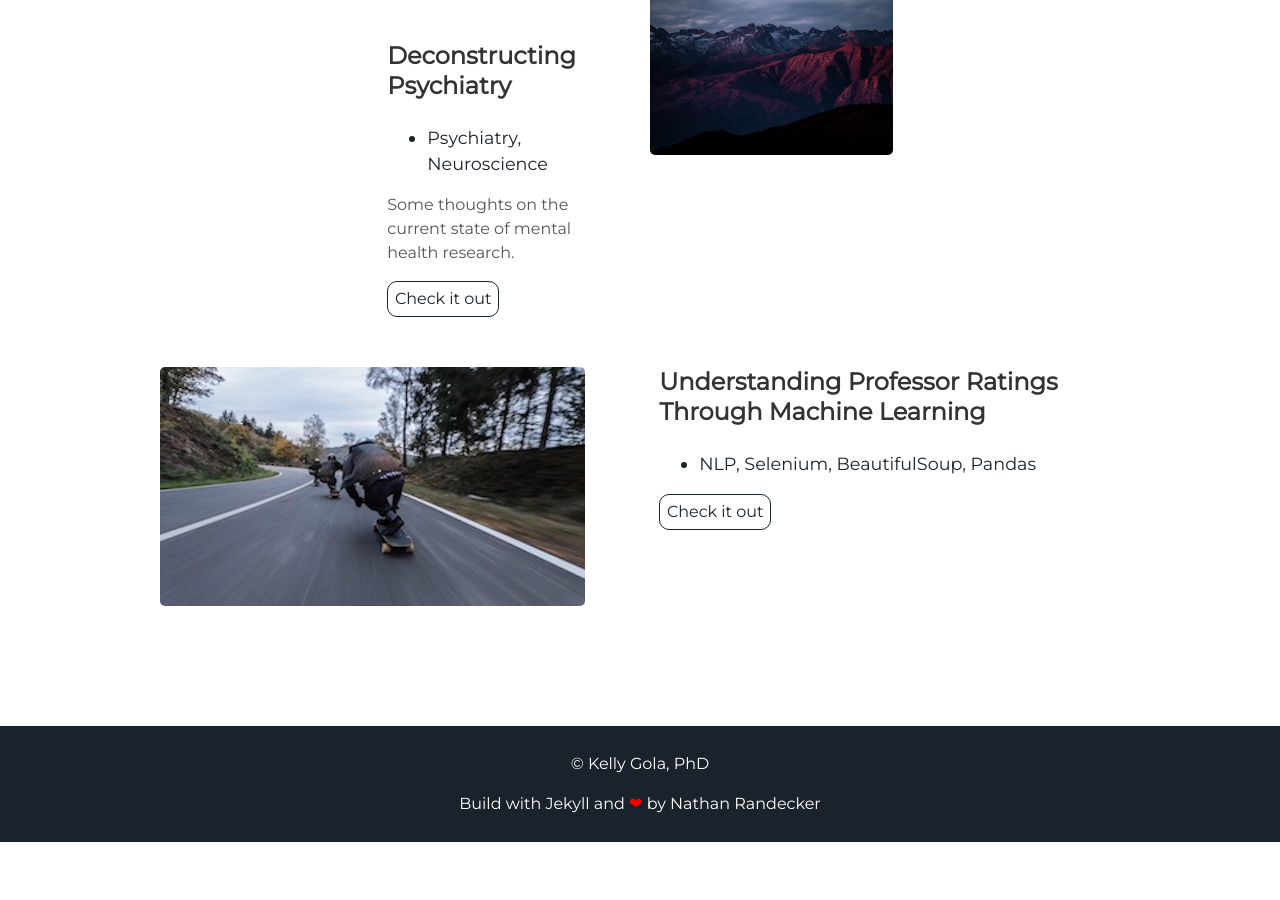
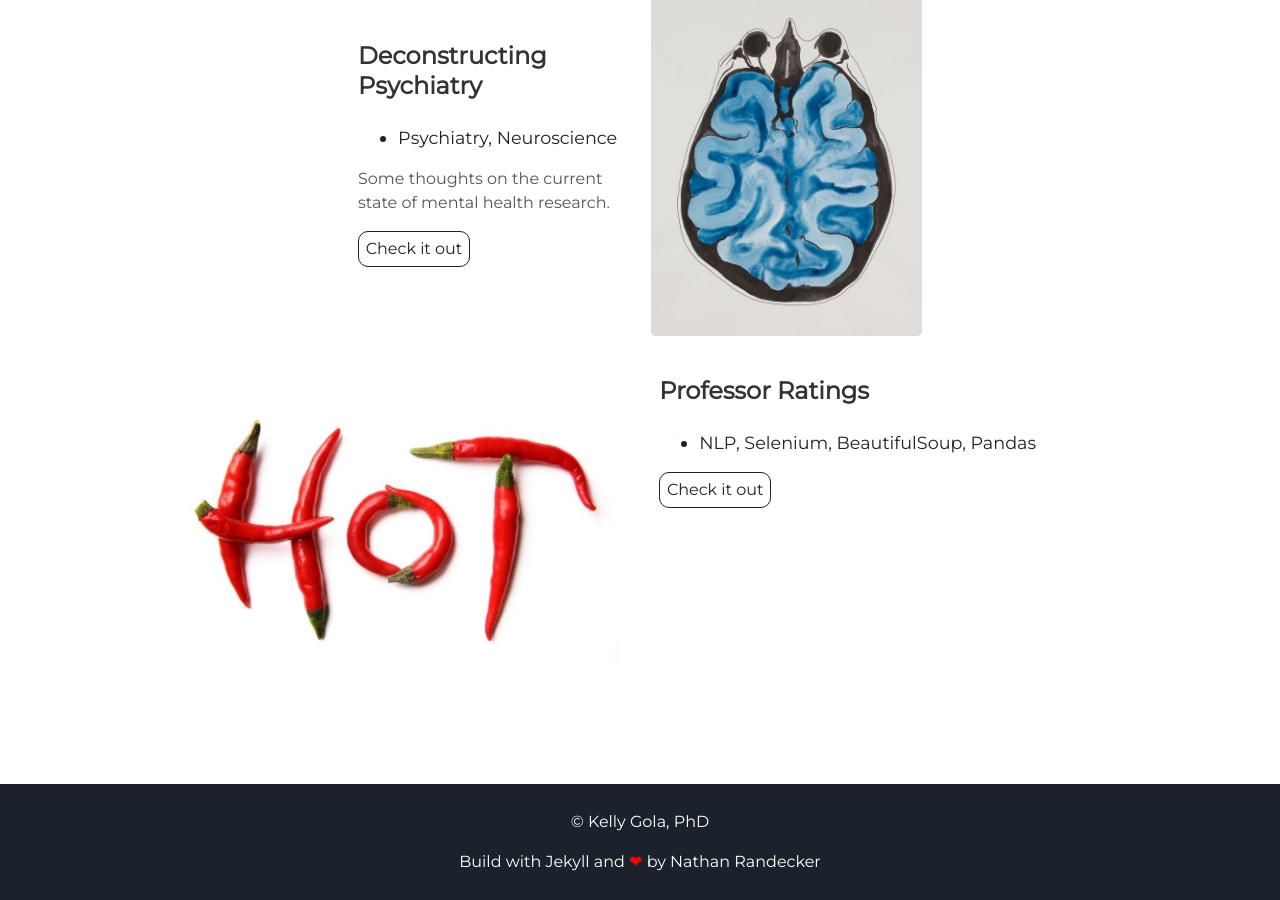
Before and after one commit to kgola/blog, a Jekyll site: the page built from index.html, in a window 1280 px wide and 900 px high, scrolled down 1682 px. Built offline with Jekyll 4.4.1, drawn with Linux system fonts in a browser that asks for light colours; before the commit the page ends 2524 px from its top, so only the background shows below that.

Commit message:
‘imgs’

```diff
--- a/_includes/projects.html
+++ b/_includes/projects.html
@@ -3,7 +3,7 @@
 </div>
 <div class="user-projects">
   <div class="images-right">
-    <img alt="mountains" src="{{ "/assets/img/mountains.jpg" | prepend: site.baseurl }}" />
+    <img alt="mountains" src="{{ "/assets/img/brain_painting.jpg" | prepend: site.baseurl }}" />
   </div>
   <div class="contents">
     <h3> Deconstructing Psychiatry </h3>
@@ -16,10 +16,10 @@
 </div>
 <div class="user-projects">
   <div class="images-left">
-    <img alt="mountains" src="{{ "/assets/img/skate.jpg" | prepend: site.baseurl }}" />
+    <img alt="mountains" src="{{ "/assets/img/hot.jpg" | prepend: site.baseurl }}" />
   </div>
   <div class="contents-right">
-    <h3> Understanding Professor Ratings Through Machine Learning </h3>
+    <h3> Professor Ratings </h3>
     <ul>
       <li> NLP, Selenium, BeautifulSoup, Pandas </li>
     </ul>
```
Also changed, not shown: assets/img/brain_painting.jpg (added), assets/img/hot.jpg (added).
